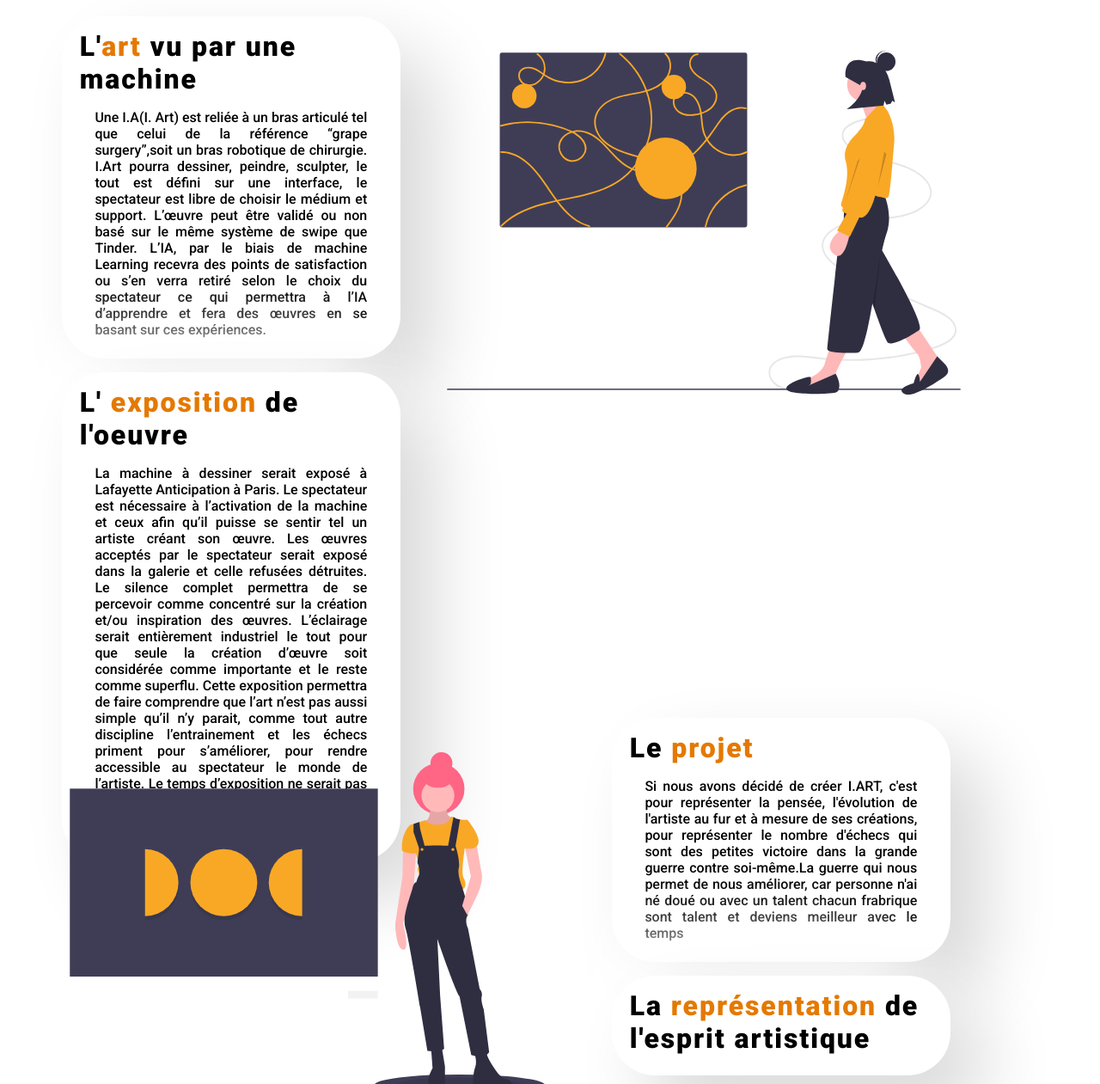
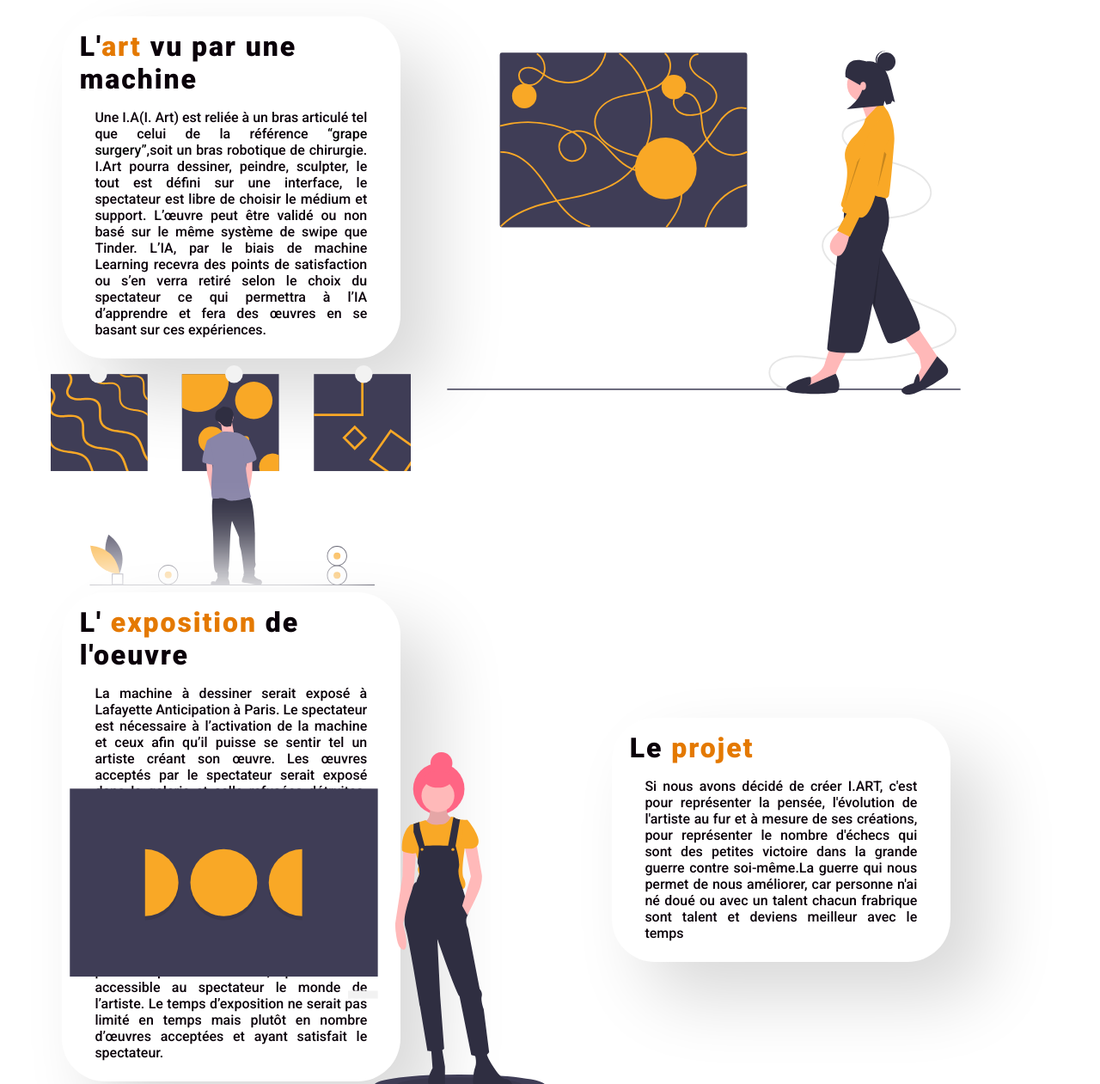
Before and after one commit to Setsudan/Art-Plast, a plain HTML site: page public/index.html in a window 1280 px wide. Shown: the part 949-2210 px from the top of the page at 86% size. Drawn offline with nearby package versions, Linux system fonts and the light colour scheme.

Commit message:
minor changes this time

```diff
--- a/public/index.html
+++ b/public/index.html
@@ -33,7 +33,7 @@
             <h2>L'<span class="third-design">art</span> vu par une machine</h2>
             <p>
               Une I.A(I. Art) est reliée à un bras articulé tel que celui de la
-              référence “grape surgery”,soit un bras robotique de chirurgie.
+              référence <a href="https://youtu.be/ehcaDwWq08U" _blank>“grape surgery”</a>,soit un bras robotique de chirurgie.
               I.Art pourra dessiner, peindre, sculpter, le tout est défini sur
               une interface, le spectateur est libre de choisir le médium et
               support. L’œuvre peut être validé ou non basé sur le même système
@@ -43,7 +43,8 @@
               des œuvres en se basant sur ces expériences.
             </p>
           </div>
-          <div class="cartel second-cartel" data-aos="fade-left">
+          <img src="./src/components/undraw_art_museum_8or4.svg" alt="" data-aos="fade-right">
+          <div class="cartel second-cartel" data-aos="fade-right">
             <h2>L' <span class="third-design">exposition</span> de l'oeuvre</h2>
             <p>
               La machine à dessiner serait exposé à Lafayette Anticipation à
@@ -60,7 +61,7 @@
               pour s’améliorer, pour rendre accessible au spectateur le monde de
               l’artiste. Le temps d’exposition ne serait pas limité en temps
               mais plutôt en nombre d’œuvres acceptées et ayant satisfait le
-              spectateur
+              spectateur.
             </p>
           </div>
         </div>
@@ -91,10 +92,6 @@
               avec le temps
             </p>
           </div>
-          <div class="cartel second-cartel" data-aos="fade-right">
-            <h2>La <span class="third-design">représentation</span> de l'esprit artistique</h2>
-            <p></p>
-          </div>
         </div>
       </div>
       <div class="réservation section" id="booking"></div>
@@ -104,7 +101,7 @@
     <script src="./src/js/index.js"></script>
     <script src="https://unpkg.com/aos@next/dist/aos.js"></script>
     <script>
-      AOS.init({ offset: 500, duration: 12700 });
+      AOS.init({ offset: 300, duration: 12700 });
     </script>
   </body>
 </html>
--- a/public/src/styles/index.scss
+++ b/public/src/styles/index.scss
@@ -3,7 +3,7 @@
 
 :root {
   font-size: 16px;
-  color: var(--secondary);
+  color: $secondary;
   font-family: "Roboto", sans-serif;
   overflow-x: hidden;
   a{
@@ -19,6 +19,11 @@
   padding: 0;
   a {
     text-decoration: none;
+    transition: 900ms ease-in-out;
+    &:hover{
+      color: $third;
+      transition: 300ms ease-in-out;
+    }
   }
 }
 html {
```
Also changed, not shown: public/src/components/undraw_Firmware_jw6u.svg (added), public/src/styles/index.css, 1 other file.
